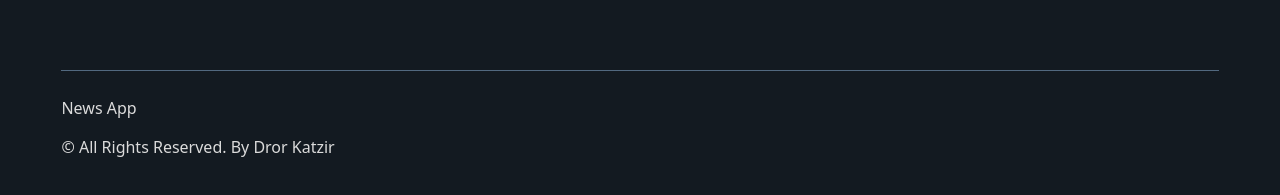
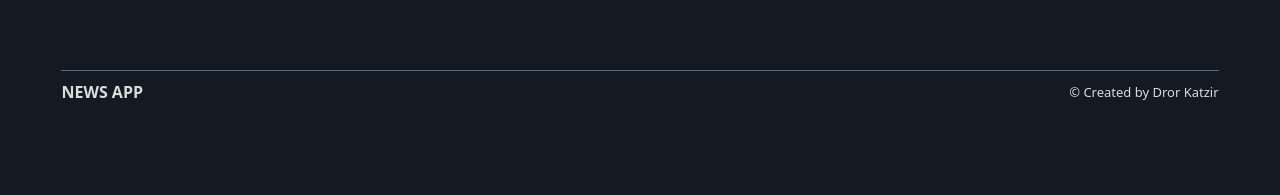
Before and after one commit to DorKatzir/news-app, a React (Vite) app: page / in a window 1280 px wide. Shown: the part 127-322 px from the top of the page. Built offline with nearby package versions, Linux system fonts and the light colour scheme; no server answers.

Commit message:
footer styles

```diff
--- a/src/Components/News.css
+++ b/src/Components/News.css
@@ -126,10 +126,33 @@
   }
 }
 
+footer {
+  display: flex;
+  align-items: center;
+  justify-content: space-between;
+}
+footer p {
+  margin: 0;
+}
+footer p span {
+  text-transform: uppercase;
+  font-weight: 600;
+}
+footer .copyright {
+  font-size: small;
+}
+@media (max-width: 75ch) {
+  footer {
+    flex-direction: column;
+    justify-content: center;
+  }
+}
+
 .trancuate {
   width: 100%;
   overflow: hidden;
   -webkit-box-orient: vertical;
   -webkit-line-clamp: 2;
+  line-clamp: 2;
   display: -webkit-box;
 }
--- a/src/Components/News.jsx
+++ b/src/Components/News.jsx
@@ -148,11 +148,11 @@ export default function News() {
             </div>
 
             <footer>
-                <p className='copyright'>
-                    <span>News App</span>
+                <p>
+                    <span>News App </span>
                 </p>
                 <p className='copyright'>
-                    &copy; All Rights Reserved. By Dror Katzir
+                     &copy; Created by Dror Katzir
                 </p>
             </footer>
 
--- a/src/Components/News.scss
+++ b/src/Components/News.scss
@@ -174,11 +174,40 @@
 
 }
 
+footer {
+    display: flex;
+    align-items: center;
+    justify-content: space-between;
+
+    p {
+        margin:0;
+
+        span {
+            text-transform: uppercase;
+            font-weight: 600;
+        }
+    }
+
+    .copyright {
+        font-size: small;
+    }
+
+
+
+    @media (max-width: 75ch) {
+        flex-direction: column;
+        justify-content: center;
+
+    }
+}
+
+
 
 .trancuate {
     width: 100%;
     overflow: hidden;
     -webkit-box-orient: vertical;
     -webkit-line-clamp: 2;
+    line-clamp: 2;
     display: -webkit-box;
 }
```
